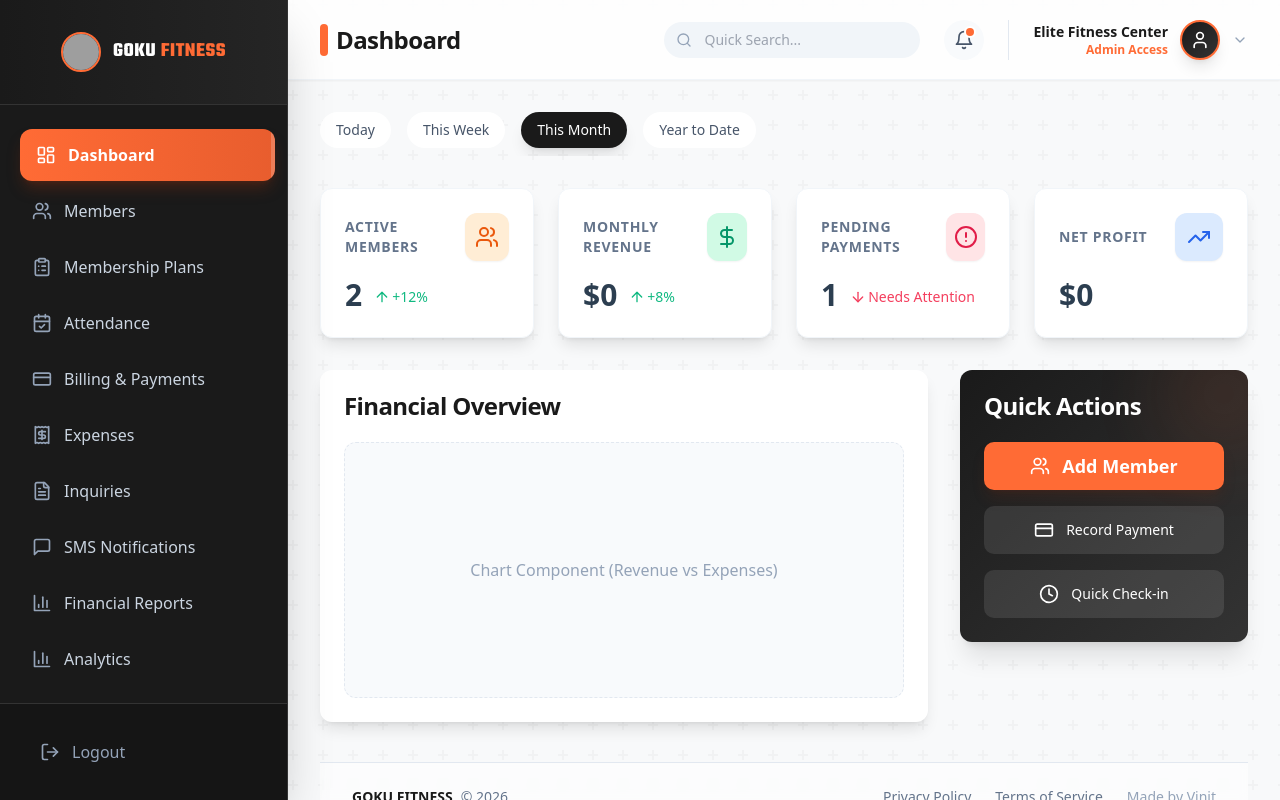
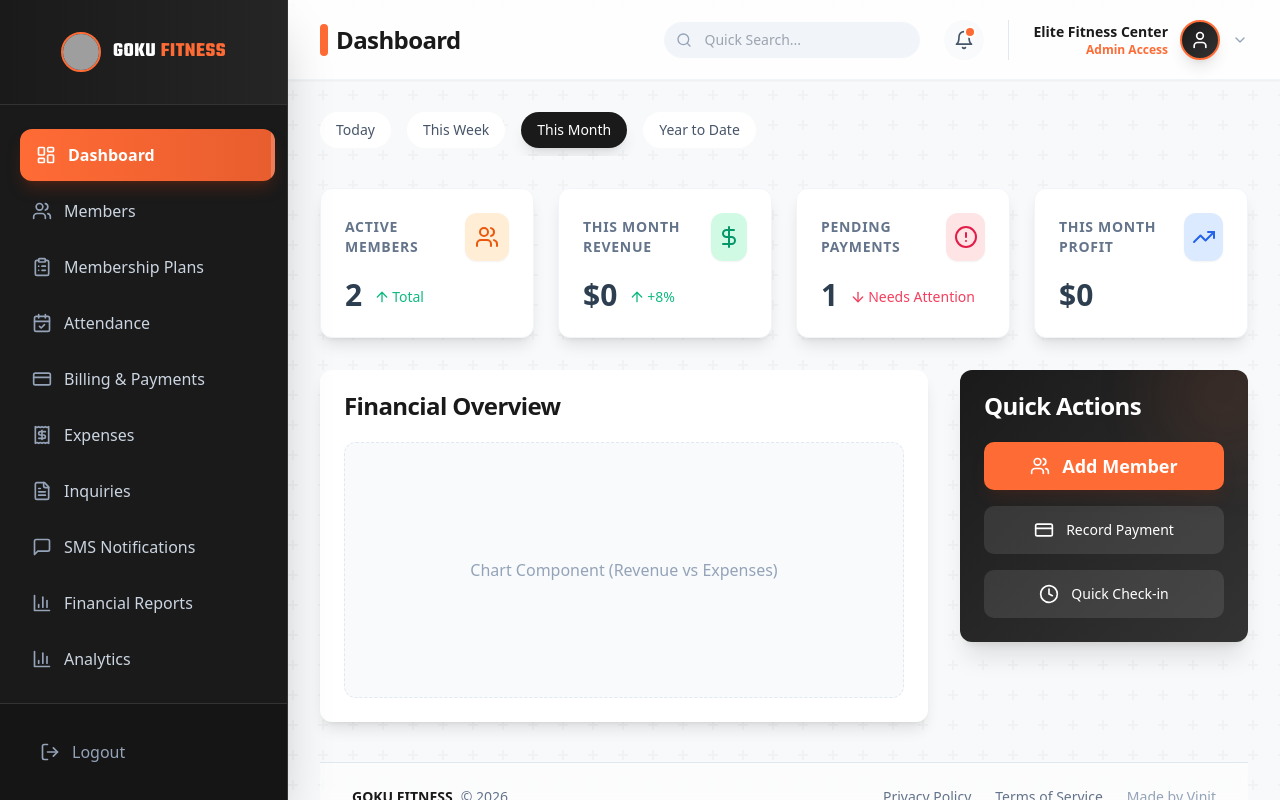
Before and after one commit to gujarvinit5-alt/GOKU-fitness, a React (Vite) app: page / in a window 1280 px wide. Built offline with nearby package versions, Linux system fonts and the light colour scheme; grey boxes are pictures that could not be loaded.

Commit message:
Fixed dashboard filters and attendance status

```diff
--- a/src/pages/AttendanceTracking.jsx
+++ b/src/pages/AttendanceTracking.jsx
@@ -1,5 +1,5 @@
 import React, { useState } from 'react';
-import { Calendar, Clock, UserCheck, BarChart2 } from 'lucide-react';
+import { Clock } from 'lucide-react';
 import { Card, CardHeader, CardTitle, CardContent } from '@/components/ui/card';
 import { Button } from '@/components/ui/button';
 import { Table, TableHeader, TableBody, TableRow, TableHead, TableCell } from '@/components/ui/table';
@@ -13,11 +13,14 @@ const AttendanceTracking = ({ data }) => {
   const today = new Date().toISOString().split('T')[0];
   const todaysAttendance = attendance.filter(a => a.checkIn.startsWith(today));
 
-  // Regularity Logic
+  // --- Regularity Logic (FIXED) ---
   const calculateRegularity = (memberId) => {
-    // Mock logic: check last 30 days attendance count
+    // Count how many times this member appears in the total attendance list
     const count = attendance.filter(a => a.memberId === memberId).length;
-    return count > 10 ? 'Regular' : 'Irregular';
+
+    // OLD LOGIC: return count > 10 ? 'Regular' : 'Irregular';
+    // NEW LOGIC: If they have checked in at least once, mark them Regular (for demo purposes)
+    return count >= 1 ? 'Regular' : 'New Member';
   };
 
   const handleCheckIn = () => {
--- a/src/pages/Dashboard.jsx
+++ b/src/pages/Dashboard.jsx
@@ -1,42 +1,84 @@
-import React from 'react';
-import { Users, DollarSign, TrendingUp, Calendar, CreditCard, Activity, AlertCircle, Clock } from 'lucide-react';
+import React, { useState } from 'react';
+import { Users, DollarSign, TrendingUp, AlertCircle, Clock, CreditCard } from 'lucide-react';
 import { StatCard } from '@/components/ui/stat-card';
 import { Card, CardHeader, CardTitle, CardContent } from '@/components/ui/card';
-import { LineChart, BarChart } from '@/components/ChartComponents';
 import { Button } from '@/components/ui/button';
 
 const Dashboard = ({ data, setActiveTab }) => {
   const { members, payments, expenses } = data;
+  const [dateFilter, setDateFilter] = useState('This Month'); // Default filter
 
+  // --- Helper Functions for Date Filtering ---
+  const isSameDay = (d1, d2) =>
+    d1.getDate() === d2.getDate() &&
+    d1.getMonth() === d2.getMonth() &&
+    d1.getFullYear() === d2.getFullYear();
+
+  const isThisWeek = (date) => {
+    const today = new Date();
+    const firstDay = new Date(today.setDate(today.getDate() - today.getDay()));
+    return date >= firstDay;
+  };
+
+  const isSameMonth = (d1, d2) =>
+    d1.getMonth() === d2.getMonth() &&
+    d1.getFullYear() === d2.getFullYear();
+
+  const isSameYear = (d1, d2) =>
+    d1.getFullYear() === d2.getFullYear();
+
+  // --- Calculate Stats Based on Filter ---
+  const getFilteredStats = () => {
+    const now = new Date();
+
+    // Filter Payments (Revenue)
+    const filteredPayments = payments.filter(p => {
+      const pDate = new Date(p.paymentDate);
+      if (p.status !== 'paid') return false;
+
+      if (dateFilter === 'Today') return isSameDay(pDate, now);
+      if (dateFilter === 'This Week') return isThisWeek(pDate);
+      if (dateFilter === 'This Month') return isSameMonth(pDate, now);
+      if (dateFilter === 'Year to Date') return isSameYear(pDate, now);
+      return true;
+    });
+
+    // Filter Expenses
+    const filteredExpenses = expenses.filter(e => {
+      const eDate = new Date(e.date);
+      if (dateFilter === 'Today') return isSameDay(eDate, now);
+      if (dateFilter === 'This Week') return isThisWeek(eDate);
+      if (dateFilter === 'This Month') return isSameMonth(eDate, now);
+      if (dateFilter === 'Year to Date') return isSameYear(eDate, now);
+      return true;
+    });
+
+    const revenue = filteredPayments.reduce((sum, p) => sum + parseFloat(p.amount), 0);
+    const expenseTotal = filteredExpenses.reduce((sum, e) => sum + parseFloat(e.amount), 0);
+
+    return { revenue, expenseTotal, profit: revenue - expenseTotal };
+  };
+
+  const { revenue, profit } = getFilteredStats();
+
+  // Static Counts (Not affected by date filter usually, or you can adjust if needed)
   const activeMembers = members.filter(m => m.status === 'active').length;
-  const currentMonth = new Date().getMonth();
-  const currentYear = new Date().getFullYear();
-
-  const currentMonthRevenue = payments
-    .filter(p => {
-      const d = new Date(p.paymentDate);
-      return d.getMonth() === currentMonth && d.getFullYear() === currentYear && p.status === 'paid';
-    })
-    .reduce((sum, p) => sum + parseFloat(p.amount), 0);
-
-  const currentMonthExpenses = expenses
-    .filter(e => {
-      const d = new Date(e.date);
-      return d.getMonth() === currentMonth && d.getFullYear() === currentYear;
-    })
-    .reduce((sum, e) => sum + parseFloat(e.amount), 0);
-
-  const profit = currentMonthRevenue - currentMonthExpenses;
-
-  // Pending Payments logic
   const pendingPaymentsCount = payments.filter(p => p.status === 'pending').length;
 
   return (
     <div className="space-y-8">
-      {/* Quick Filters - Visual Only for Dashboard */}
+      {/* Quick Filters - Now Interactive */}
       <div className="flex gap-4 overflow-x-auto pb-2">
-         {['Today', 'This Week', 'This Month', 'Year to Date'].map((filter, i) => (
-            <button key={filter} className={`px-4 py-2 rounded-full text-sm font-medium transition-colors ${i === 2 ? 'bg-[#1A1A1A] text-white shadow-lg' : 'bg-white text-slate-600 hover:bg-slate-100'}`}>
+         {['Today', 'This Week', 'This Month', 'Year to Date'].map((filter) => (
+            <button
+              key={filter}
+              onClick={() => setDateFilter(filter)}
+              className={`px-4 py-2 rounded-full text-sm font-medium transition-colors ${
+                dateFilter === filter
+                ? 'bg-[#1A1A1A] text-white shadow-lg'
+                : 'bg-white text-slate-600 hover:bg-slate-100'
+              }`}
+            >
                {filter}
             </button>
          ))}
@@ -50,11 +92,11 @@ const Dashboard = ({ data, setActiveTab }) => {
           icon={Users}
           color="orange"
           trend="up"
-          trendValue="+12%"
+          trendValue="Total"
         />
         <StatCard
-          title="Monthly Revenue"
-          value={`$${currentMonthRevenue.toFixed(0)}`}
+          title={`${dateFilter} Revenue`} // Updates title based on filter
+          value={`$${revenue.toFixed(0)}`}
           icon={DollarSign}
           color="green"
           trend="up"
@@ -69,7 +111,7 @@ const Dashboard = ({ data, setActiveTab }) => {
           trendValue="Needs Attention"
         />
         <StatCard
-          title="Net Profit"
+          title={`${dateFilter} Profit`} // Updates title based on filter
           value={`$${profit.toFixed(0)}`}
           icon={TrendingUp}
           color="blue"
@@ -84,7 +126,6 @@ const Dashboard = ({ data, setActiveTab }) => {
               <CardTitle className="text-[#1A1A1A]">Financial Overview</CardTitle>
             </CardHeader>
             <CardContent>
-              {/* Placeholder for chart to ensure it renders with new styling */}
               <div className="h-64 flex items-center justify-center bg-slate-50 rounded-xl border border-dashed border-slate-200">
                  <p className="text-slate-400">Chart Component (Revenue vs Expenses)</p>
               </div>
@@ -96,7 +137,6 @@ const Dashboard = ({ data, setActiveTab }) => {
         <div className="space-y-8">
           {/* Quick Actions */}
           <Card className="bg-gradient-to-br from-[#1A1A1A] to-[#333] text-white border-none shadow-xl relative overflow-hidden">
-             {/* Decorative element */}
              <div className="absolute top-0 right-0 w-32 h-32 bg-[#FF6B35] opacity-10 rounded-full -mr-10 -mt-10 blur-2xl"></div>
 
              <CardHeader>
```
